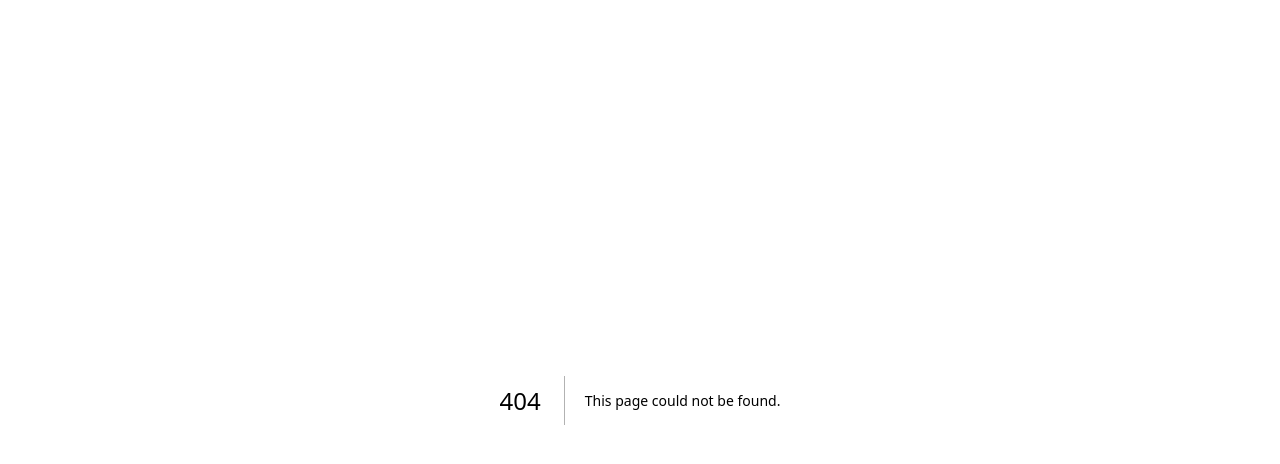
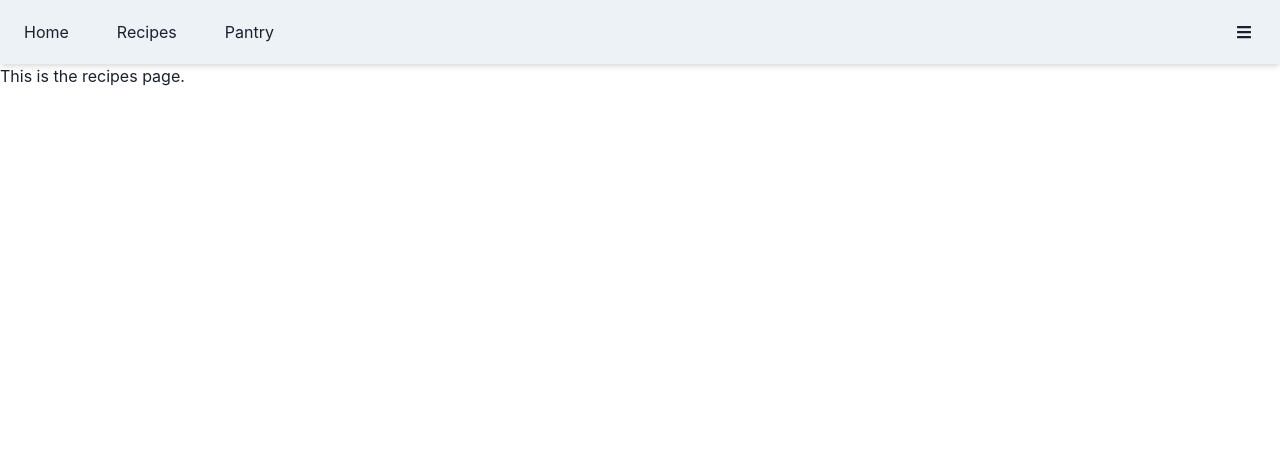
Before and after one commit to ash-bergs/dish-dollar, a Next.js app in the folder frontend/: page /recipes in a window 1280 px wide. Before the commit this address had no page. Shown: the top 464 px of the page. Built offline with nearby package versions, Linux system fonts and the light colour scheme.

Commit message:
expanded recipe card pseudocode

```diff
--- /dev/null
+++ b/frontend/src/pages/recipes.tsx
@@ -0,0 +1,10 @@
+import Header from '@/components/Header';
+
+export default function Recipes() {
+  return (
+    <main>
+      <Header />
+      <p>This is the recipes page.</p>
+    </main>
+  );
+}
```
Also changed, not shown: frontend/src/components/ExpandedRecipeCard.tsx (added, +7 -0 lines).
